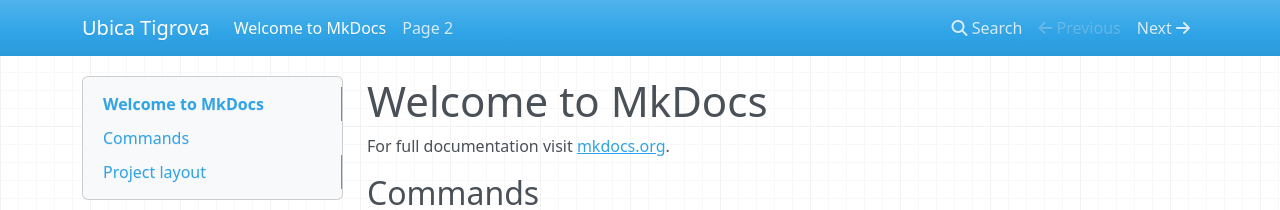
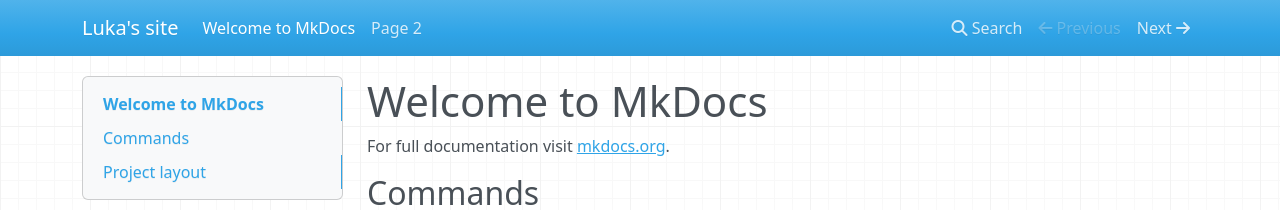
Before and after one commit to ltomasevic/mkdocs, an MkDocs documentation site: the page built from docs/index.md, in a window 1280 px wide. Shown: the top 210 px of the page. Built offline with MkDocs 1.6.1, drawn with Linux system fonts in a browser that asks for light colours; nearby versions of some CDN libraries.

Commit message:
Luka's site

```diff
--- a/mkdocs.yml
+++ b/mkdocs.yml
@@ -1,4 +1,4 @@
-site_name: Ubica Tigrova
+site_name: Luka's site
 theme:
   name: mkdocs
   features:
```
